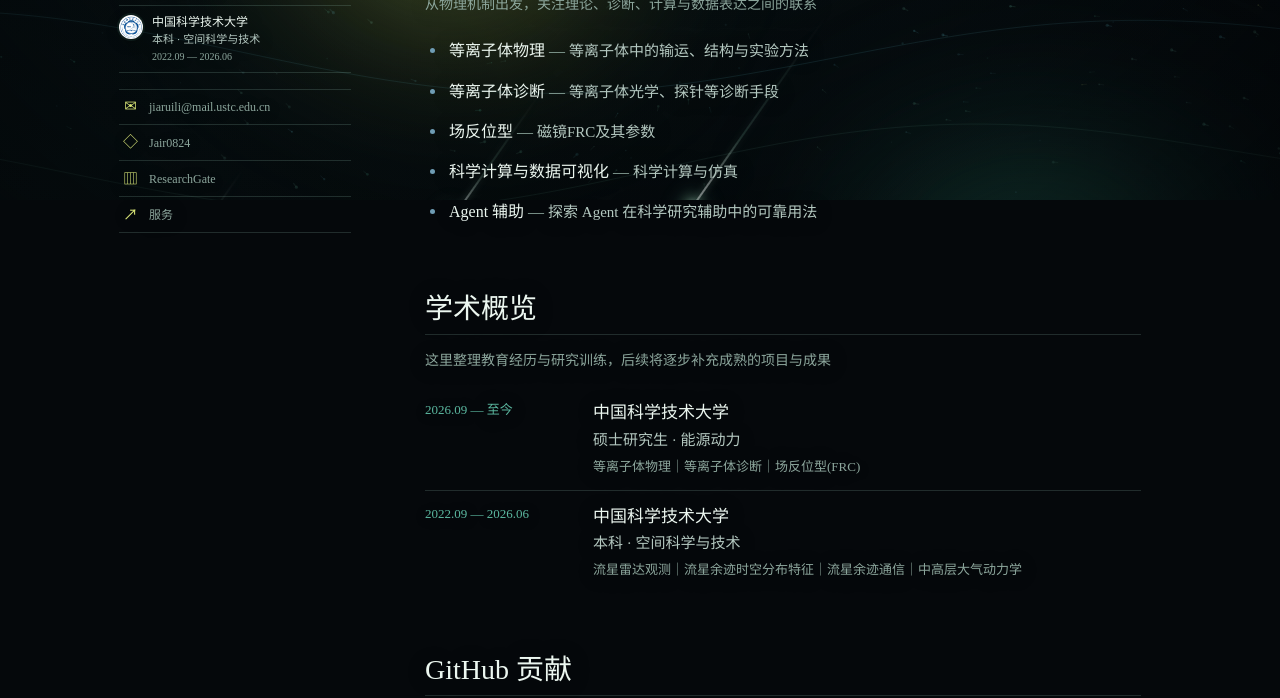
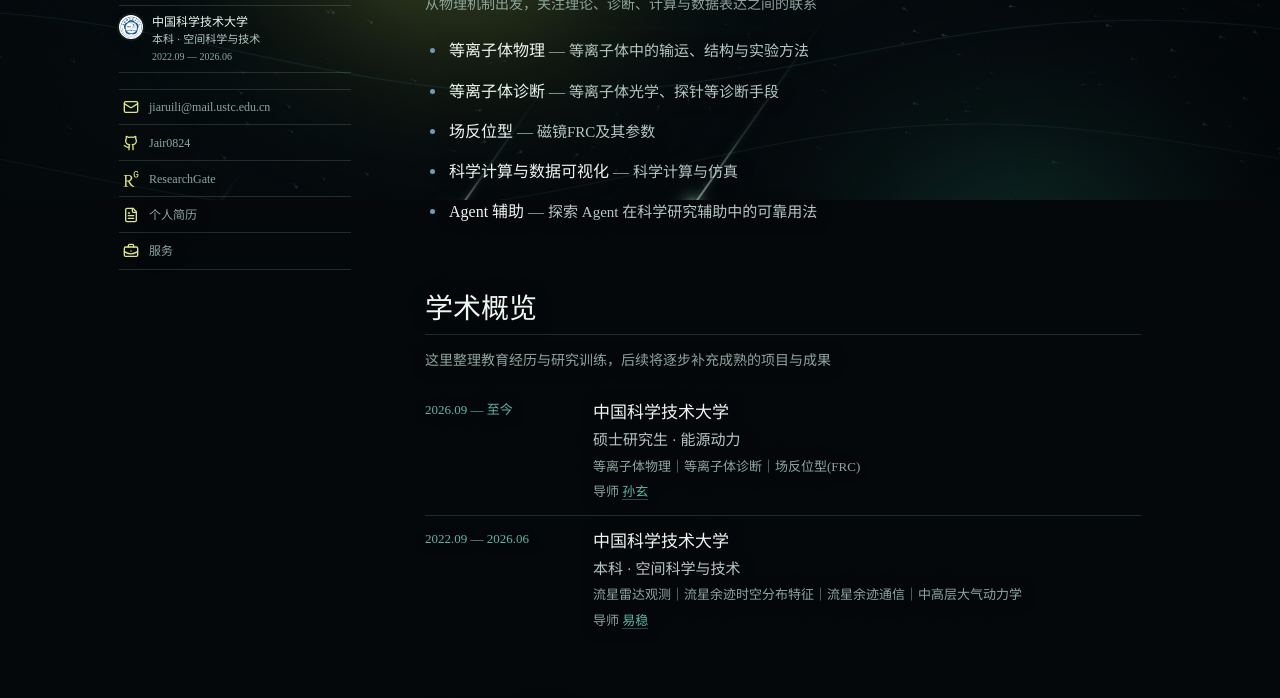
Before and after one commit to Jair0824/Jair0824.github.io, a website: page index.html in a window 1280 px wide. Shown: the part 600-1298 px from the top of the page. Drawn offline with Linux system fonts and the light colour scheme; animation ran at ten frames a second.

Commit message:
Add advisors, resume, and sidebar icons

```diff
--- a/assets/site.js
+++ b/assets/site.js
@@ -22,6 +22,8 @@
     mastersPeriod: '2026.09 — 至今',
     bachelorPeriod: '2022.09 — 2026.06',
     researchgateLabel: 'ResearchGate',
+    resumeLabel: '个人简历',
+    advisorLabel: '导师',
     ustc: '中国科学技术大学',
     fieldLabel: '方向',
     locationLabel: '地点',
@@ -111,6 +113,8 @@
     mastersPeriod: 'Sep. 2026 — Present',
     bachelorPeriod: 'Sep. 2022 — Jun. 2026',
     researchgateLabel: 'ResearchGate',
+    resumeLabel: 'Curriculum Vitae',
+    advisorLabel: 'Supervised by',
     ustc: 'University of Science and Technology of China',
     fieldLabel: 'Field',
     locationLabel: 'Based in',
@@ -238,6 +242,20 @@
   return fallback;
 }
 
+function renderSidebarIcon(data, id, key, fallback) {
+  const element = document.getElementById(id);
+  if (!element) return;
+  const value = iconText(data, key, fallback);
+  const isAsset = /^(?:https?:\/\/|\/|\.\.?\/|assets\/).+\.(?:svg|png|webp)(?:[?#].*)?$/i.test(value);
+  element.classList.toggle('sidebar-icon--asset', isAsset);
+  element.style.removeProperty('--sidebar-icon-source');
+  element.textContent = isAsset ? '' : value;
+  if (isAsset) {
+    const source = new URL(value, document.baseURI).href;
+    element.style.setProperty('--sidebar-icon-source', `url(${JSON.stringify(source)})`);
+  }
+}
+
 function setText(id, value) {
   const element = document.getElementById(id);
   if (element) element.textContent = value || '';
@@ -298,16 +316,20 @@
   setText('work-github-label', sidebarText(data, 'githubLabel', null, 'GitHub'));
   setText('researchgate-label', sidebarText(data, 'researchgateLabel', 'researchgateLabel'));
   setText('work-researchgate-label', sidebarText(data, 'researchgateLabel', 'researchgateLabel'));
+  setText('resume-label', sidebarText(data, 'resumeLabel', 'resumeLabel'));
+  setText('work-resume-label', sidebarText(data, 'resumeLabel', 'resumeLabel'));
   setText('services-label', sidebarText(data, 'servicesLabel', 'navServices'));
   setText('back-label', sidebarText(data, 'backLabel', 'backAcademic'));
-  setText('email-icon', iconText(data, 'email', '✉'));
-  setText('work-email-icon', iconText(data, 'email', '✉'));
-  setText('github-icon', iconText(data, 'github', '◇'));
-  setText('work-github-icon', iconText(data, 'github', '◇'));
-  setText('researchgate-icon', iconText(data, 'researchgate', '▥'));
-  setText('work-researchgate-icon', iconText(data, 'researchgate', '▥'));
-  setText('services-icon', iconText(data, 'services', '↗'));
-  setText('back-icon', iconText(data, 'back', '←'));
+  renderSidebarIcon(data, 'email-icon', 'email', '✉');
+  renderSidebarIcon(data, 'work-email-icon', 'email', '✉');
+  renderSidebarIcon(data, 'github-icon', 'github', '◇');
+  renderSidebarIcon(data, 'work-github-icon', 'github', '◇');
+  renderSidebarIcon(data, 'researchgate-icon', 'researchgate', '▥');
+  renderSidebarIcon(data, 'work-researchgate-icon', 'researchgate', '▥');
+  renderSidebarIcon(data, 'resume-icon', 'resume', 'CV');
+  renderSidebarIcon(data, 'work-resume-icon', 'resume', 'CV');
+  renderSidebarIcon(data, 'services-icon', 'services', '↗');
+  renderSidebarIcon(data, 'back-icon', 'back', '←');
   setText('about-services-icon', iconText(data, 'arrow', '→'));
   setText('work-discuss-icon', iconText(data, 'arrow', '→'));
 }
@@ -388,6 +410,21 @@
     copy.append(make('h3', '', localized(item, 'institution')));
     copy.append(make('p', 'timeline-degree', localized(item, 'degree')));
     copy.append(make('p', 'timeline-detail', localized(item, 'details')));
+    const advisor = String(item.advisor || '').trim();
+    if (advisor) {
+      const advisorLine = make('p', 'timeline-advisor');
+      advisorLine.append(`${activeCopy().advisorLabel || 'Advisor'} `);
+      if (item.advisorUrl) {
+        const advisorLink = make('a', '', advisor);
+        advisorLink.href = item.advisorUrl;
+        advisorLink.target = '_blank';
+        advisorLink.rel = 'noreferrer';
+        advisorLine.append(advisorLink);
+      } else {
+        advisorLine.append(advisor);
+      }
+      copy.append(advisorLine);
+    }
     row.append(copy);
     return row;
   }));
@@ -489,6 +526,14 @@
     const link = document.getElementById(id);
     if (!link || !data.contact?.researchgate) return;
     link.href = data.contact.researchgate;
+  });
+
+  ['resume-link', 'work-resume-link'].forEach((id) => {
+    const link = document.getElementById(id);
+    if (!link) return;
+    const resume = String(data.contact?.resume || '').trim();
+    link.hidden = !resume;
+    if (resume) link.href = resume;
   });
 
   setText('wechat-value', data.contact.wechat);
--- a/assets/styles.css
+++ b/assets/styles.css
@@ -384,6 +384,15 @@
   line-height: 1;
 }
 
+.sidebar-icon--asset {
+  width: 16px;
+  height: 16px;
+  justify-self: center;
+  background-color: currentcolor;
+  -webkit-mask: var(--sidebar-icon-source) center / contain no-repeat;
+  mask: var(--sidebar-icon-source) center / contain no-repeat;
+}
+
 .identity-role {
   color: var(--accent);
   font-size: 15px;
@@ -739,6 +748,24 @@
   color: var(--muted);
   font-size: 13px;
   line-height: 1.65;
+}
+
+.timeline-copy .timeline-advisor {
+  margin-top: 5px;
+  color: var(--muted);
+  font-size: 13px;
+  line-height: 1.55;
+}
+
+.timeline-advisor a {
+  color: var(--accent-dark);
+  border-bottom: 1px solid rgb(111 157 181 / 0.42);
+  transition: color 160ms ease, border-color 160ms ease;
+}
+
+.timeline-advisor a:hover {
+  color: var(--accent);
+  border-color: var(--accent);
 }
 
 .timeline-item p {
--- a/content/site.json
+++ b/content/site.json
@@ -60,13 +60,17 @@
       "period": "2026.09 — 至今",
       "institution": "中国科学技术大学",
       "degree": "硕士研究生 · 能源动力",
-      "details": "等离子体物理｜等离子体诊断｜场反位型(FRC)"
+      "details": "等离子体物理｜等离子体诊断｜场反位型(FRC)",
+      "advisor": "孙玄",
+      "advisorUrl": "https://faculty.ustc.edu.cn/sunxuan/zh_CN/index.htm"
     },
     {
       "period": "2022.09 — 2026.06",
       "institution": "中国科学技术大学",
       "degree": "本科 · 空间科学与技术",
-      "details": "流星雷达观测｜流星余迹时空分布特征｜流星余迹通信｜中高层大气动力学"
+      "details": "流星雷达观测｜流星余迹时空分布特征｜流星余迹通信｜中高层大气动力学",
+      "advisor": "易稳",
+      "advisorUrl": "https://faculty.ustc.edu.cn/Wen_Yi/zh_CN/index.htm"
     }
   ],
   "educationEn": [
@@ -74,13 +78,17 @@
       "period": "Sep. 2026 — Present",
       "institution": "University of Science and Technology of China",
       "degree": "M.Eng. in Energy and Power Engineering",
-      "details": "Plasma Physics｜Plasma Diagnostics｜Field-Reversed Configuration (FRC)"
+      "details": "Plasma Physics｜Plasma Diagnostics｜Field-Reversed Configuration (FRC)",
+      "advisor": "Prof. Xuan Sun",
+      "advisorUrl": "https://faculty.ustc.edu.cn/sunxuan/zh_CN/index.htm"
     },
     {
       "period": "Sep. 2022 — Jun. 2026",
       "institution": "University of Science and Technology of China",
       "degree": "B.S. in Space Science and Technology",
-      "details": "Meteor Radar Observations｜Spatiotemporal Characteristics of Meteor Trails｜Meteor-Trail Communications｜Middle and Upper Atmospheric Dynamics"
+      "details": "Meteor Radar Observations｜Spatiotemporal Characteristics of Meteor Trails｜Meteor-Trail Communications｜Middle and Upper Atmospheric Dynamics",
+      "advisor": "Prof. Wen Yi",
+      "advisorUrl": "https://faculty.ustc.edu.cn/Wen_Yi/zh_CN/index.htm"
     }
   ],
   "projects": [
@@ -136,7 +144,8 @@
     "email": "jiaruili@mail.ustc.edu.cn",
     "wechat": "Jair0824",
     "github": "https://github.com/Jair0824",
-    "researchgate": "https://www.researchgate.net/profile/Jiarui-Li-91"
+    "researchgate": "https://www.researchgate.net/profile/Jiarui-Li-91",
+    "resume": "assets/Jiarui_Li_English_Resume.pdf"
   },
   "footer": "研究 · 工程 · 独立实践",
   "footerEn": "Research · Engineering · Independent Practice",
@@ -183,6 +192,8 @@
     "githubLabelEn": "Jair0824",
     "researchgateLabel": "ResearchGate",
     "researchgateLabelEn": "ResearchGate",
+    "resumeLabel": "个人简历",
+    "resumeLabelEn": "Curriculum Vitae",
     "servicesLabel": "服务",
     "servicesLabelEn": "Services",
     "backLabel": "返回研究",
@@ -209,6 +220,8 @@
       "mastersPeriod": "2026.09 — 至今",
       "bachelorPeriod": "2022.09 — 2026.06",
       "researchgateLabel": "ResearchGate",
+      "resumeLabel": "个人简历",
+      "advisorLabel": "导师",
       "ustc": "中国科学技术大学",
       "fieldLabel": "方向",
       "locationLabel": "地点",
@@ -298,6 +311,8 @@
       "mastersPeriod": "Sep. 2026 — Present",
       "bachelorPeriod": "Sep. 2022 — Jun. 2026",
       "researchgateLabel": "ResearchGate",
+      "resumeLabel": "Curriculum Vitae",
+      "advisorLabel": "Supervised by",
       "ustc": "University of Science and Technology of China",
       "fieldLabel": "Field",
       "locationLabel": "Based in",
@@ -369,11 +384,12 @@
     }
   },
   "icons": {
-    "email": "✉",
-    "github": "◇",
-    "researchgate": "▥",
-    "services": "↗",
-    "back": "←",
+    "email": "assets/icons/mail.svg",
+    "github": "assets/icons/github.svg",
+    "researchgate": "assets/icons/researchgate.svg",
+    "services": "assets/icons/briefcase-business.svg",
+    "resume": "assets/icons/file-text.svg",
+    "back": "assets/icons/arrow-left.svg",
     "arrow": "→",
     "external": "↗",
     "educationEmblem": "assets/ustc-emblem.jpg"
--- a/index.html
+++ b/index.html
@@ -3,6 +3,7 @@
 <head>
   <meta charset="utf-8">
   <meta name="viewport" content="width=device-width, initial-scale=1">
+  <link rel="icon" href="assets/ustc-emblem.jpg">
   <meta name="description" content="中国科学技术大学 GarryLee 的个人学术主页，关注等离子体物理、空间环境观测与科学计算">
   <meta name="theme-color" content="#05080b">
   <title>GarryLee | Personal Page</title>
@@ -72,10 +73,11 @@
       </section>
 
       <div class="identity-links">
-        <a id="email-link" href="mailto:jairlee082413@gmail.com"><span class="sidebar-icon" id="email-icon" aria-hidden="true">✉</span><strong data-i18n="emailLabel">邮箱</strong></a>
-        <a id="github-link" href="https://github.com/Jair0824" target="_blank" rel="noreferrer"><span class="sidebar-icon" id="github-icon" aria-hidden="true">◇</span><strong id="github-label">GitHub</strong></a>
-        <a id="researchgate-link" href="https://www.researchgate.net/profile/Jiarui-Li-91" target="_blank" rel="noreferrer"><span class="sidebar-icon" id="researchgate-icon" aria-hidden="true">▥</span><strong id="researchgate-label" data-i18n="researchgateLabel">ResearchGate</strong></a>
-        <a href="work.html"><span class="sidebar-icon" id="services-icon" aria-hidden="true">↗</span><strong id="services-label" data-i18n="navServices">服务</strong></a>
+        <a id="email-link" href="mailto:jairlee082413@gmail.com"><span class="sidebar-icon" id="email-icon" aria-hidden="true"></span><strong data-i18n="emailLabel">邮箱</strong></a>
+        <a id="github-link" href="https://github.com/Jair0824" target="_blank" rel="noreferrer"><span class="sidebar-icon" id="github-icon" aria-hidden="true"></span><strong id="github-label">GitHub</strong></a>
+        <a id="researchgate-link" href="https://www.researchgate.net/profile/Jiarui-Li-91" target="_blank" rel="noreferrer"><span class="sidebar-icon" id="researchgate-icon" aria-hidden="true"></span><strong id="researchgate-label" data-i18n="researchgateLabel">ResearchGate</strong></a>
+        <a id="resume-link" href="assets/Jiarui_Li_English_Resume.pdf" target="_blank" rel="noreferrer"><span class="sidebar-icon" id="resume-icon" aria-hidden="true"></span><strong id="resume-label">个人简历</strong></a>
+        <a href="work.html"><span class="sidebar-icon" id="services-icon" aria-hidden="true"></span><strong id="services-label" data-i18n="navServices">服务</strong></a>
       </div>
     </aside>
 
--- a/tools/workbench-server.mjs
+++ b/tools/workbench-server.mjs
@@ -72,6 +72,10 @@
   requireString(data.profile?.introduction, '个人简介');
   requireString(data.profile?.introductionEn, '英文个人简介');
   if (!Array.isArray(data.focus) || !Array.isArray(data.focusEn)) throw new Error('关注方向格式无效');
+  [...(data.education || []), ...(data.educationEn || [])].forEach((item, index) => {
+    if (!item.advisorUrl) return;
+    try { new URL(item.advisorUrl); } catch { throw new Error(`教育经历 ${index + 1} 导师链接无效`); }
+  });
   if (!Array.isArray(data.projects) || !Array.isArray(data.services)) throw new Error('项目或服务格式无效');
   data.projects.forEach((project, index) => {
     requireString(project.title, `项目 ${index + 1} 名称`);
@@ -84,6 +88,8 @@
   });
   requireString(data.contact?.email, '邮箱');
   try { new URL(data.contact?.github); } catch { throw new Error('GitHub 主页地址无效'); }
+  const resume = String(data.contact?.resume || '').trim();
+  if (resume && !/^(?:https?:\/\/|\.?\/?assets\/)[^\s]+$/i.test(resume)) throw new Error('个人简历地址无效');
 }
 
 async function runGit(args) {
```
Also changed, not shown: work.html (+6 -4 lines), workbench/index.html (+12 -7 lines), workbench/workbench.js (+26 -10 lines), assets/icons/LICENSE-lucide.txt (added), assets/icons/LICENSE-simple-icons.md (added), assets/icons/arrow-left.svg (added), assets/icons/briefcase-business.svg (added), assets/icons/file-text.svg (added), assets/icons/github.svg (added), assets/icons/mail.svg (added), assets/icons/researchgate.svg (added), 1 other file.
